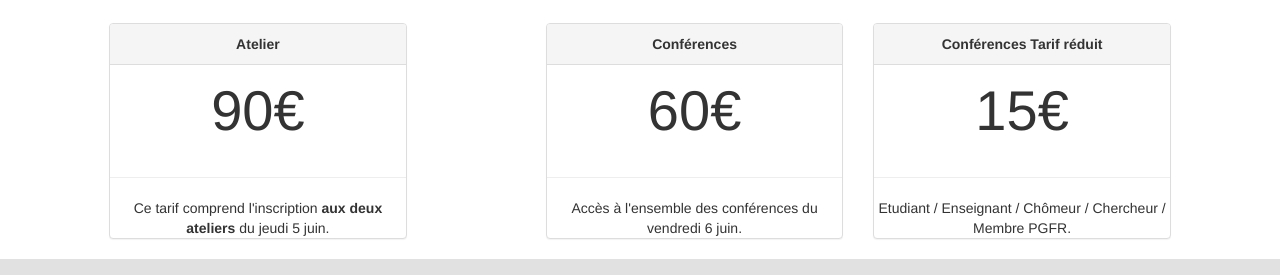
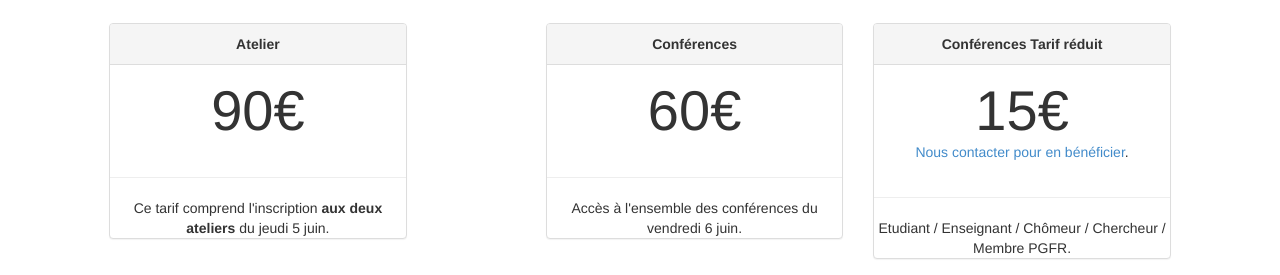
Before and after one commit to postgresqlfr/2024.pgday.fr, a Jekyll site: the page built from inscription.html, in a window 1280 px wide and 1067 px high, cut to the strip 67-342 px from the top of the window. Built offline with Jekyll 4.4.1, drawn with Linux system fonts in a browser that asks for light colours; Markdown is read by kramdown in place of the engine named in the settings.

Commit message:
Fix link to ISEN Toulon, and add contact info for discount price.
Also remove some whitespace.

```diff
--- a/information.html
+++ b/information.html
@@ -22,7 +22,7 @@ title: Information
               83000 Toulon<br>
             </p>
             <p><i class="fa fa-phone"></i> <abbr title="Telephone">Tel</abbr>: 04.94.03.89.50</p>
-            <p><i class="fa fa-desktop"></i> <a href="http://www.isen.fr/toulon.asp">http://www.isen.fr/toulon.asp</a></p>
+            <p><i class="fa fa-desktop"></i> <a href="http://www.isen.fr/toulon/" target="_blank">http://www.isen.fr/toulon/</a></p>
           </div>
 
            <div class="col-sm-8">
--- a/inscription.html
+++ b/inscription.html
@@ -46,10 +46,11 @@ title: Inscription
             <div class="panel-body">
                 <h3 class="panel-title price">15€
                 </h3>
+                <a href="contact.html">Nous contacter pour en bénéficier</a>.
             </div>
             <hr/>
             <div>
-                Etudiant / Enseignant / Chômeur / Chercheur / Membre PGFR.
+              Etudiant / Enseignant / Chômeur / Chercheur / Membre PGFR.
             </div>
         </div>
     </div>
```
